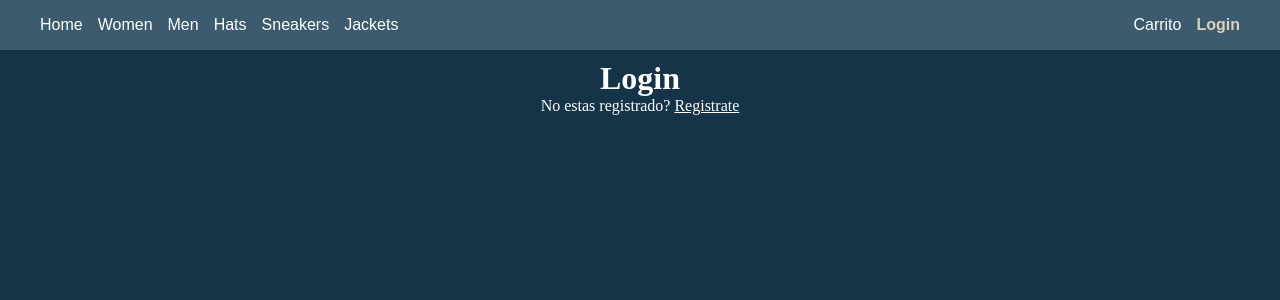
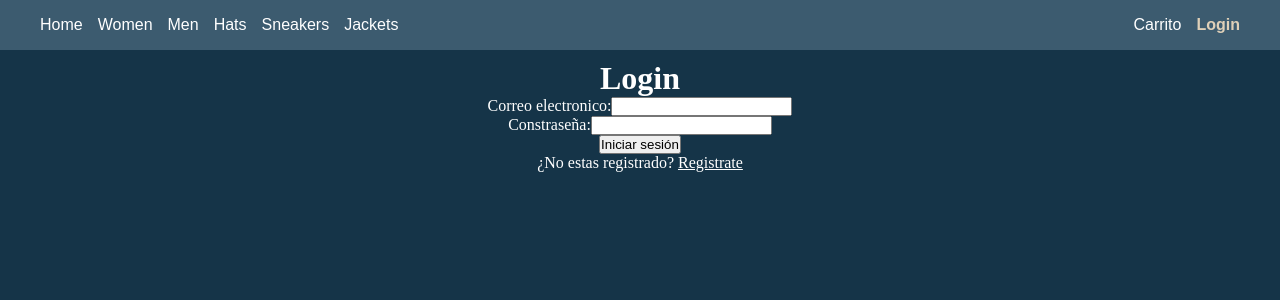
Before and after one commit to IvanJason32/store-react-proyect, a React (Vite) app: page /#/login in a window 1280 px wide. Shown: the top 300 px of the page. Built offline with nearby package versions, Linux system fonts and the light colour scheme.

Commit message:
Ya quedo el Login

```diff
--- a/src/Components/Header.jsx
+++ b/src/Components/Header.jsx
@@ -1,7 +1,12 @@
+// import { useLoginContext } from "../hooks/useLoginContext";
+import { useAuth } from "../hooks/useAuth";
 import "./Header.css";
 import { NavLink } from "react-router-dom";
 
 const Header = () => {
+  const { token, login, logout } = useAuth();
+  console.log(token);
+
   return (
     <div className="navbar">
       <div className="navbar-opcions">
@@ -56,6 +61,19 @@ const Header = () => {
         >
           Carrito
         </NavLink>
+        {token ? (
+          <NavLink
+            onClick={logout}
+            style={{
+              color: "red"
+            }}
+            to="/login"
+            className={`title-opc ${({ isActive }) =>
+              isActive ? "active" : ""}`}
+          >
+            Logout
+          </NavLink>
+        ) : (
           <NavLink
             to="/login"
             className={`title-opc ${({ isActive }) =>
@@ -63,6 +81,7 @@ const Header = () => {
           >
             Login
           </NavLink>
+        )}
       </div>
     </div>
   );
--- /dev/null
+++ b/src/context/AuthContext.jsx
@@ -0,0 +1,34 @@
+import { createContext, useEffect, useState } from 'react';
+
+const AuthContext = createContext();
+
+export const AuthProvider = ({ children }) => {
+    const [token, setToken] = useState(false);
+
+    useEffect(() => {
+        const storedToken = localStorage.getItem('token');
+        if (storedToken) {
+            setToken(true);
+        }
+    }, []);
+
+    const login = (userData) => {
+        localStorage.setItem('token', userData.token);
+        localStorage.setItem('email', userData.email);
+        setToken(true);
+    };
+
+    const logout = () => {
+        localStorage.removeItem('token');
+        localStorage.removeItem('email');
+        setToken(false);
+    };
+
+    return (
+        <AuthContext.Provider value={{ token, login, logout }}>
+            {children}
+        </AuthContext.Provider>
+    );
+};
+
+export { AuthContext };
--- /dev/null
+++ b/src/hooks/useAuth.jsx
@@ -0,0 +1,6 @@
+import { useContext } from "react";
+import {AuthContext} from "../context/AuthContext"
+// Hook personalizado para usar el contexto de autenticación
+export const useAuth = () => {
+    return useContext(AuthContext);
+};
--- /dev/null
+++ b/src/hooks/useLoginPost.jsx
@@ -0,0 +1,46 @@
+import { useState } from 'react';
+
+const useLoginPost = () => {
+  const [loading, setLoading] = useState(false);
+  const [error, setError] = useState(null);
+
+  const loginDo = async (email, password) => {
+    setLoading(true);
+    setError(null);
+
+    try {
+      const response = await fetch('https://store-api-backend-steel.vercel.app/api/auth/login', {
+        method: 'POST',
+        headers: {
+          'Content-Type': 'application/json',
+        },
+        body: JSON.stringify({ email, password }),
+      });
+
+      const data = await response.json();
+
+      if (response.ok) {
+        if (data.success) {
+            setLoading(false);
+            return data.data.token; // Devuelve el token si el inicio de sesión es exitoso
+          } else {
+            throw new Error(data.message); // Lanza un error si las credenciales son inválidas
+          }
+      } else{
+        throw new Error('Error al conectar con el servidor.');
+      }
+        // throw new Error('Error al iniciar sesión. Por favor, revisa tus credenciales e intenta de nuevo.');
+
+    //   const data = await response.json();
+    //   setLoading(false);
+    //   return data;
+    } catch (error) {
+      setError(error.message);
+      setLoading(false);
+    }
+  };
+
+  return { loginDo, loading, error };
+};
+
+export default useLoginPost;
--- a/src/main.jsx
+++ b/src/main.jsx
@@ -3,9 +3,12 @@ import ReactDOM from "react-dom/client";
 import "./index.css";
 import { RouterProvider } from "react-router-dom";
 import { router } from "./routes/index.jsx";
+import { AuthProvider } from "./context/AuthContext.jsx";
 
 ReactDOM.createRoot(document.getElementById("root")).render(
   <React.StrictMode>
-    <RouterProvider router={router} />
+    <AuthProvider>
+      <RouterProvider router={router} />
+    </AuthProvider>
   </React.StrictMode>
 );
--- a/src/pages/Login.jsx
+++ b/src/pages/Login.jsx
@@ -1,13 +1,65 @@
-import React from 'react'
-import { Link } from 'react-router-dom'
+import React, { useState } from "react";
+import { Link, Navigate } from "react-router-dom";
+import useLoginPost from "../hooks/useLoginPost";
+import { useAuth } from "../hooks/useAuth";
 
 const Login = () => {
+  const [email, setEmail] = useState("");
+  const [password, setPassword] = useState("");
+  const { loginDo, loading, error } = useLoginPost();
+  const [redirect, setRedirect] = useState(false);
+  const { login } = useAuth();
+
+  const handleSubmit = async (e) => {
+    e.preventDefault();
+    const data = await loginDo(email, password);
+    if (data) {
+      const userData = {
+        token: data,
+        email
+      }
+      login(userData);
+      setRedirect(true);
+    }
+  };
+
   return (
-    <div style={{ textAlign: "center", marginTop: "10px", color:"white" }}>
+    <div style={{ textAlign: "center", marginTop: "10px", color: "white" }}>
       <h1>Login</h1>
-      <p>No estas registrado? <Link style={{color: "white"}} to="/register">Registrate</Link></p>
+      <form onSubmit={handleSubmit}>
+        <div className="email-form">
+          <label htmlFor="email">Correo electronico:</label>
+          <input
+            type="text"
+            id="email"
+            value={email}
+            onChange={(e) => setEmail(e.target.value)}
+          />
+        </div>
+        <div className="password-form">
+          <label htmlFor="password">Constraseña:</label>
+          <input
+            type="text"
+            id="password"
+            value={password}
+            onChange={(e) => setPassword(e.target.value)}
+          />
+        </div>
+        <button className="btn-login" disabled={loading ? true : false}>
+          {loading ? "Iniciando sesión..." : "Iniciar sesión"}
+        </button>
+      </form>
+      {error && <p style={{ color: "red" }}>Usuario no encontrado</p>}
+      <p>
+        ¿No estas registrado?{" "}
+        <Link style={{ color: "white" }} to="/register">
+          Registrate
+        </Link>
+      </p>
+
+      {redirect && <Navigate to="/home" replace={true} />}
     </div>
-  )
-}
+  );
+};
 
-export default Login
+export default Login;
--- a/src/pages/Register.jsx
+++ b/src/pages/Register.jsx
@@ -4,6 +4,21 @@ const Register = () => {
   return (
     <div style={{ textAlign: "center", marginTop: "10px", color:"white" }}>
       <h1>Register</h1>
+      <form>
+        <div className='username-form'>
+          <label htmlFor="display-name">DisplayName: </label>
+          <input type="text" id='display-name' />
+        </div>
+        <div className='email-form'>
+          <label htmlFor="email">Email: </label>
+          <input type="email" id='email' />
+        </div>
+        <div className='password-form'>
+          <label htmlFor="password">Password: </label>
+          <input type="password" id='password' />
+        </div>
+        <button className='btn-register'>Registrar</button>
+      </form>
     </div>
   )
 }
--- a/src/pages/Root.jsx
+++ b/src/pages/Root.jsx
@@ -1,15 +1,21 @@
-import React from 'react'
-import Header from '../Components/Header'
-import { Outlet } from 'react-router-dom'
-import './Root.css'
+import Header from "../Components/Header";
+import { Outlet } from "react-router-dom";
+import "./Root.css";
+// import { AuthProvider } from "../context/AuthContext";
+// import { LoginContextProvider } from '../context/loginContext'
+// import { useLoginContext } from '../hooks/useLoginContext'
 
 const Root = () => {
+  // const [isLogin, handleLogin] = useLoginContext();
   return (
-    <div>
-        <Header/>
+    <>
+        <Header />
         <Outlet />
-    </div>
-  )
-}
+    </>
+      // <AuthProvider>
 
-export default Root
+      // </AuthProvider>
+  );
+};
+
+export default Root;
```
Lines whose indentation alone changed are shown as unchanged.
